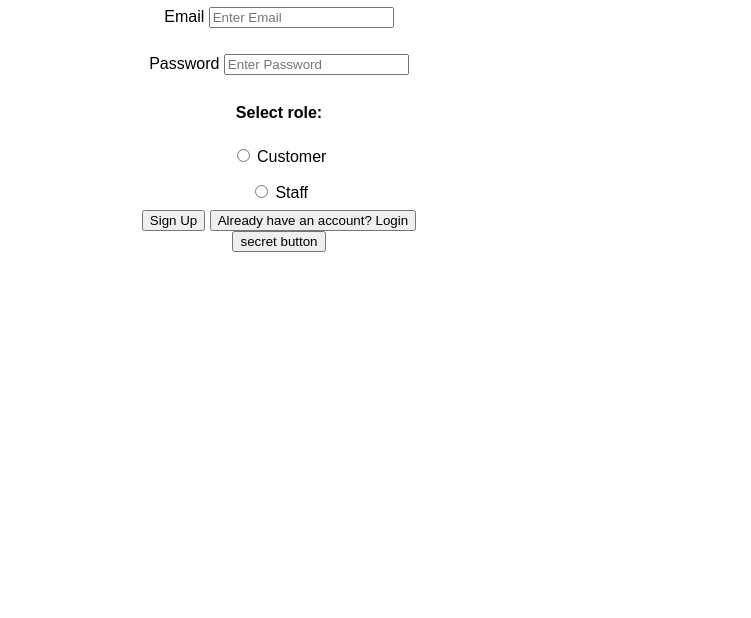
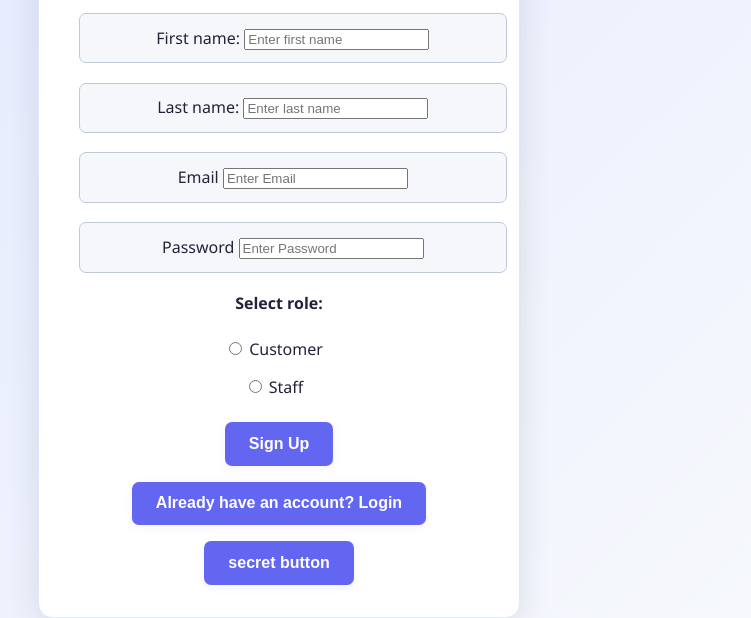
Before and after one commit to amayl/Stock-Manager-System, a website: page public/signup.html in a window 1280 px wide. Shown: the part 271-889 px from the top of the page, without its empty margins (361-1112 px from the left). Before the commit the page ends 800 px from the top, so only its background shows below. Drawn offline with Linux system fonts and the light colour scheme.

Commit message:
added new styles

```diff
--- /dev/null
+++ b/public/login.css
@@ -0,0 +1,90 @@
+body {
+  font-family: 'Segoe UI', Arial, Helvetica, sans-serif;
+  background: linear-gradient(135deg, #e0e7ff 0%, #f8fafc 100%);
+  min-height: 100vh;
+  margin: 0;
+  color: #22223b;
+}
+
+.container {
+  background: #fff;
+  max-width: 400px;
+  margin: 60px auto 0 auto;
+  padding: 2rem 2.5rem;
+  border-radius: 14px;
+  box-shadow: 0 6px 32px 0 rgba(30, 41, 59, 0.12);
+  border: 1px solid #e0e7ff;
+}
+
+h1 {
+  font-weight: 700;
+  color: #3a3a5a;
+  margin-bottom: 1.5rem;
+  letter-spacing: 1px;
+}
+
+.inputField {
+  width: 100%;
+  padding: 0.9rem 1rem;
+  margin: 0.7rem 0 1.2rem 0;
+  border: 1px solid #bfc9d9;
+  border-radius: 7px;
+  font-size: 1rem;
+  background: #f5f7fa;
+  transition: border 0.2s;
+}
+
+.inputField:focus {
+  border: 1.5px solid #6366f1;
+  outline: none;
+  background: #fff;
+}
+
+.radioBtn {
+  margin: 0 0.7rem 0 0;
+  accent-color: #6366f1;
+}
+
+button, .btn {
+  background: #6366f1;
+  color: #fff;
+  border: none;
+  border-radius: 7px;
+  padding: 0.8rem 1.5rem;
+  font-size: 1rem;
+  font-weight: 600;
+  cursor: pointer;
+  margin-top: 1rem;
+  box-shadow: 0 2px 8px rgba(99, 102, 241, 0.08);
+  transition: background 0.2s;
+}
+
+button:hover, .btn:hover {
+  background: #4f46e5;
+}
+
+a {
+  color: #6366f1;
+  text-decoration: none;
+  font-weight: 500;
+}
+
+a:hover {
+  text-decoration: underline;
+}
+
+h1 {
+  text-align: center;
+}
+
+.container {
+  text-align: center;
+}
+
+.radioBtn {
+  padding: 0.5rem;
+}
+
+.inputField {
+  padding: 0.8rem;
+}
--- /dev/null
+++ b/public/signup.css
@@ -0,0 +1,126 @@
+.modal {
+    position: absolute;
+    top: 0;
+    left: 0;
+    width: 100vw;
+    height: 100vh;
+    overflow: none;
+    background: #b2b2b27b;
+    backdrop-filter: blur(7px);
+    display: flex;
+    justify-content: center;
+    align-items: center;
+}
+
+.modal.hidden {
+    display: none !important;
+}
+
+.modal-box {
+    width: 40vw;
+    min-width: 320px;
+    max-width: 420px;
+    height: auto;
+    padding: 32px 24px;
+    background-color: #fff;
+    border: 1px solid #555;
+    border-radius: 12px;
+    font-size: 18px;
+    text-align: center;
+    box-shadow: 0 8px 32px rgba(0,0,0,0.18);
+    display: flex;
+    flex-direction: column;
+    gap: 18px;
+}
+
+body {
+    font-family: 'Segoe UI', Arial, Helvetica, sans-serif;
+    background: linear-gradient(135deg, #e0e7ff 0%, #f8fafc 100%);
+    min-height: 100vh;
+    margin: 0;
+    color: #22223b;
+}
+
+.container {
+    background: #fff;
+    max-width: 400px;
+    margin: 60px auto 0 auto;
+    padding: 2rem 2.5rem;
+    border-radius: 14px;
+    box-shadow: 0 6px 32px 0 rgba(30, 41, 59, 0.12);
+    border: 1px solid #e0e7ff;
+}
+
+h1 {
+    font-weight: 700;
+    color: #3a3a5a;
+    margin-bottom: 1.5rem;
+    letter-spacing: 1px;
+}
+
+.inputField {
+    width: 100%;
+    padding: 0.9rem 1rem;
+    margin: 0.7rem 0 1.2rem 0;
+    border: 1px solid #bfc9d9;
+    border-radius: 7px;
+    font-size: 1rem;
+    background: #f5f7fa;
+    transition: border 0.2s;
+}
+
+.inputField:focus {
+    border: 1.5px solid #6366f1;
+    outline: none;
+    background: #fff;
+}
+
+.radioBtn {
+    margin: 0 0.7rem 0 0;
+    accent-color: #6366f1;
+}
+
+button,
+.btn {
+    background: #6366f1;
+    color: #fff;
+    border: none;
+    border-radius: 7px;
+    padding: 0.8rem 1.5rem;
+    font-size: 1rem;
+    font-weight: 600;
+    cursor: pointer;
+    margin-top: 1rem;
+    box-shadow: 0 2px 8px rgba(99, 102, 241, 0.08);
+    transition: background 0.2s;
+}
+
+button:hover,
+.btn:hover {
+    background: #4f46e5;
+}
+
+a {
+    color: #6366f1;
+    text-decoration: none;
+    font-weight: 500;
+}
+
+a:hover {
+    text-decoration: underline;
+}
+
+h1 {
+    text-align: center;
+}
+
+.container {
+    text-align: center;
+}
+
+.radioBtn {
+    padding: 0.5rem;
+}
+
+.inputField {
+    padding: 0.8rem; }
--- a/public/signup.html
+++ b/public/signup.html
@@ -4,7 +4,7 @@
     <meta charset="UTF-8" />
     <meta name="viewport" content="width=device-width, initial-scale=1.0" />
     <title>Nithush Foods</title>
-    <link rel="stylesheet" href="style.css" />
+    <link rel="stylesheet" href="signup.css" />
   </head>
   <body>
     <h1>Nithush Foods</h1>
--- a/public/staff-style.css
+++ b/public/staff-style.css
@@ -1,25 +1,148 @@
-table {
-    border-collapse: collapse;
-    border-spacing: 0;
-    width: 100%;
-    border: 1px solid #ddd;
+/* staff-style.css */
+
+body {
+    font-family: 'Segoe UI', Arial, sans-serif;
+    background: #f7f9fb;
+    color: #222;
+    margin: 0;
+    padding: 0;
 }
 
-th,
-td {
+header {
+    background: #2d6cdf;
+    color: #fff;
+    padding: 1.5rem 2rem;
+    text-align: center;
+    box-shadow: 0 2px 8px rgba(45, 108, 223, 0.08);
+}
+
+main {
+    max-width: 900px;
+    margin: 2rem auto;
+    background: #fff;
+    border-radius: 10px;
+    box-shadow: 0 4px 24px rgba(0,0,0,0.07);
+    padding: 2rem 2.5rem;
+}
+
+h1, h2, h3 {
+    font-weight: 600;
+    margin-bottom: 1rem;
+}
+
+table {
+    width: 100%;
+    border-collapse: collapse;
+    margin: 2rem 0;
+    background: #f9fbfd;
+    border-radius: 8px;
+    overflow: hidden;
+}
+
+th, td {
+    padding: 1rem;
     text-align: left;
-    padding: 16px;
+}
+
+th {
+    background: #e6eefc;
+    color: #2d6cdf;
+    font-size: 1.05rem;
+    letter-spacing: 0.02em;
 }
 
 tr:nth-child(even) {
-    background-color: #f2f2f2;
+    background: #f3f6fa;
 }
 
-.scrollable-table {
-    max-height: 300px;
-    /* Set a maximum height for the table */
-    overflow-y: auto;
-    /* Enable vertical scrolling */
+tr:hover {
+    background: #eaf1fd;
+}
+
+button, .btn {
+    background: #2d6cdf;
+    color: #fff;
+    border: none;
+    border-radius: 5px;
+    padding: 0.7rem 1.5rem;
+    font-size: 1rem;
+    cursor: pointer;
+    transition: background 0.2s;
+    margin: 0.2rem 0.5rem;
+}
+
+button:hover, .btn:hover {
+    background: #1a4fa0;
+}
+
+input[type="text"], input[type="number"], select {
+    padding: 0.6rem 1rem;
+    border: 1px solid #c3d0e8;
+    border-radius: 5px;
+    font-size: 1rem;
+    margin-bottom: 1rem;
+    width: 100%;
+    box-sizing: border-box;
+    background: #f7f9fb;
+}
+
+form {
+    margin: 2rem 0;
+}
+
+label {
+    font-weight: 500;
+    margin-bottom: 0.5rem;
     display: block;
-    /* Make the table scrollable */
 }
+
+.form-row {
+    display: flex;
+    align-items: flex-end;
+    gap: 1.5rem;
+    margin-bottom: 1.5rem;
+}
+
+.form-row label {
+    margin-bottom: 0;
+    min-width: 120px;
+}
+
+.form-row input[type="text"],
+.form-row input[type="number"],
+.form-row select {
+    flex: 1 1 200px;
+    margin-bottom: 0;
+}
+
+.form-row button,
+.form-row .btn {
+    margin: 0 0 0 1rem;
+    align-self: flex-end;
+    white-space: nowrap;
+}
+
+form {
+    max-width: 600px;
+    margin: 2rem 0;
+}
+
+@media (max-width: 700px) {
+    main {
+        padding: 1rem;
+    }
+    table, th, td {
+        font-size: 0.95rem;
+        padding: 0.6rem;
+    }
+    .form-row {
+        flex-direction: column;
+        align-items: stretch;
+        gap: 0.5rem;
+    }
+    .form-row button,
+    .form-row .btn {
+        margin: 0.5rem 0 0 0;
+        width: 100%;
+    }
+}
--- a/public/style.css
+++ /dev/null
@@ -1,48 +0,0 @@
-body {
-  font-family: Arial, Helvetica, sans-serif;
-}
-
-h1 {
-  text-align: center;
-}
-
-.container {
-  text-align: center;
-}
-
-.radioBtn {
-  padding: 0.5rem;
-}
-
-.inputField {
-  padding: 0.8rem;
-}
-
-.modal {
-  position: absolute;
-  top: 0;
-  left: 0;
-  width: 100vw;
-  height: 100vh;
-  overflow: none;
-  background: #b2b2b27b;
-  backdrop-filter: blur(7px);
-  display: flex;
-  justify-content: center;
-  align-items: center;
-}
-
-.modal.hidden {
-  display: none !important;
-}
-
-.modal-box {
-  width: 40vw;
-  height: 30vh;
-  padding: 20px;
-  background-color: white;
-  border: 1px solid #555;
-  border-radius: 8px;
-  font-size: 18px;
-  text-align: center;
-}
```
Also changed, not shown: public/login.html (+1 -1 lines), public/customer-view.css (added).
